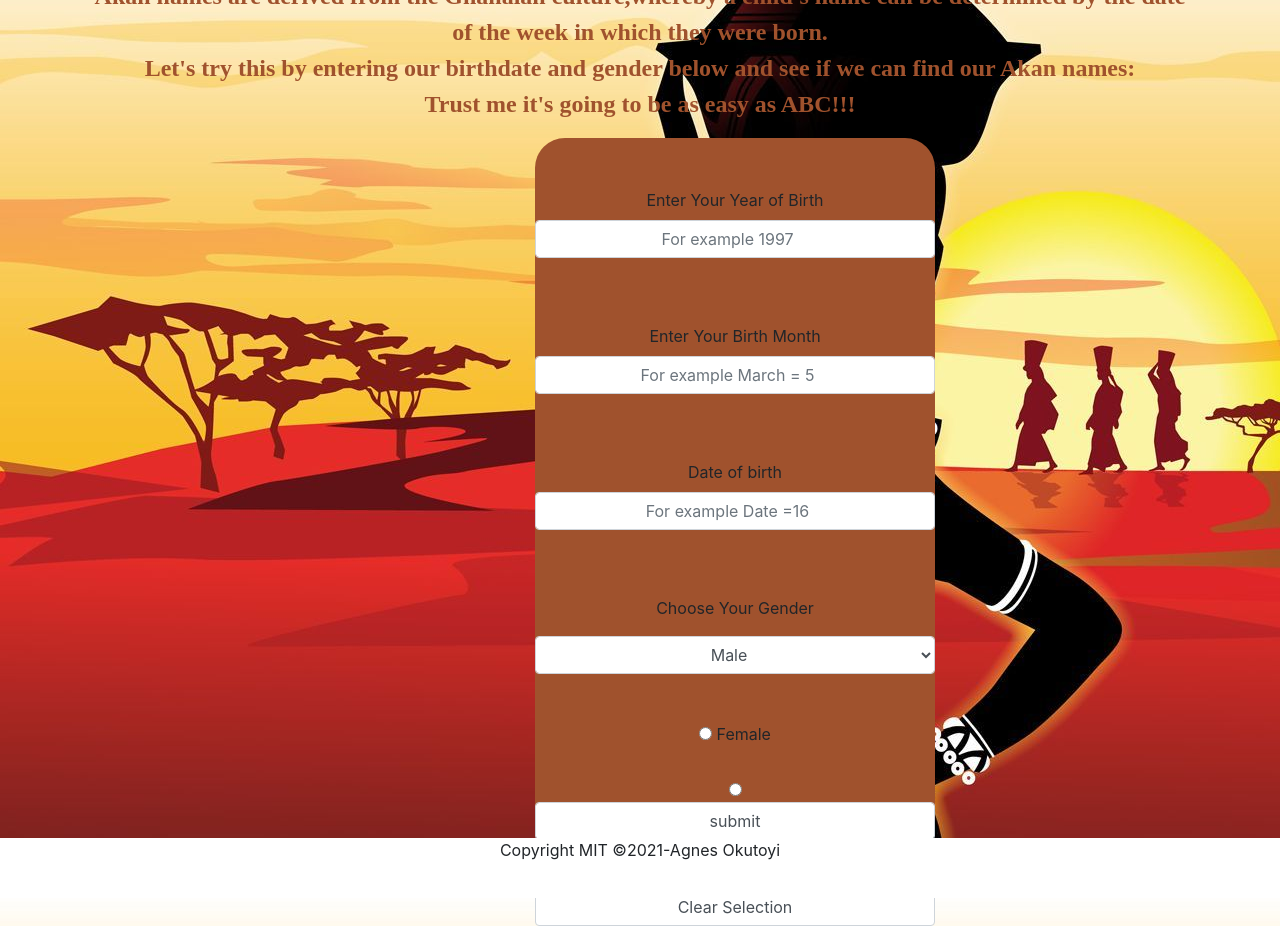
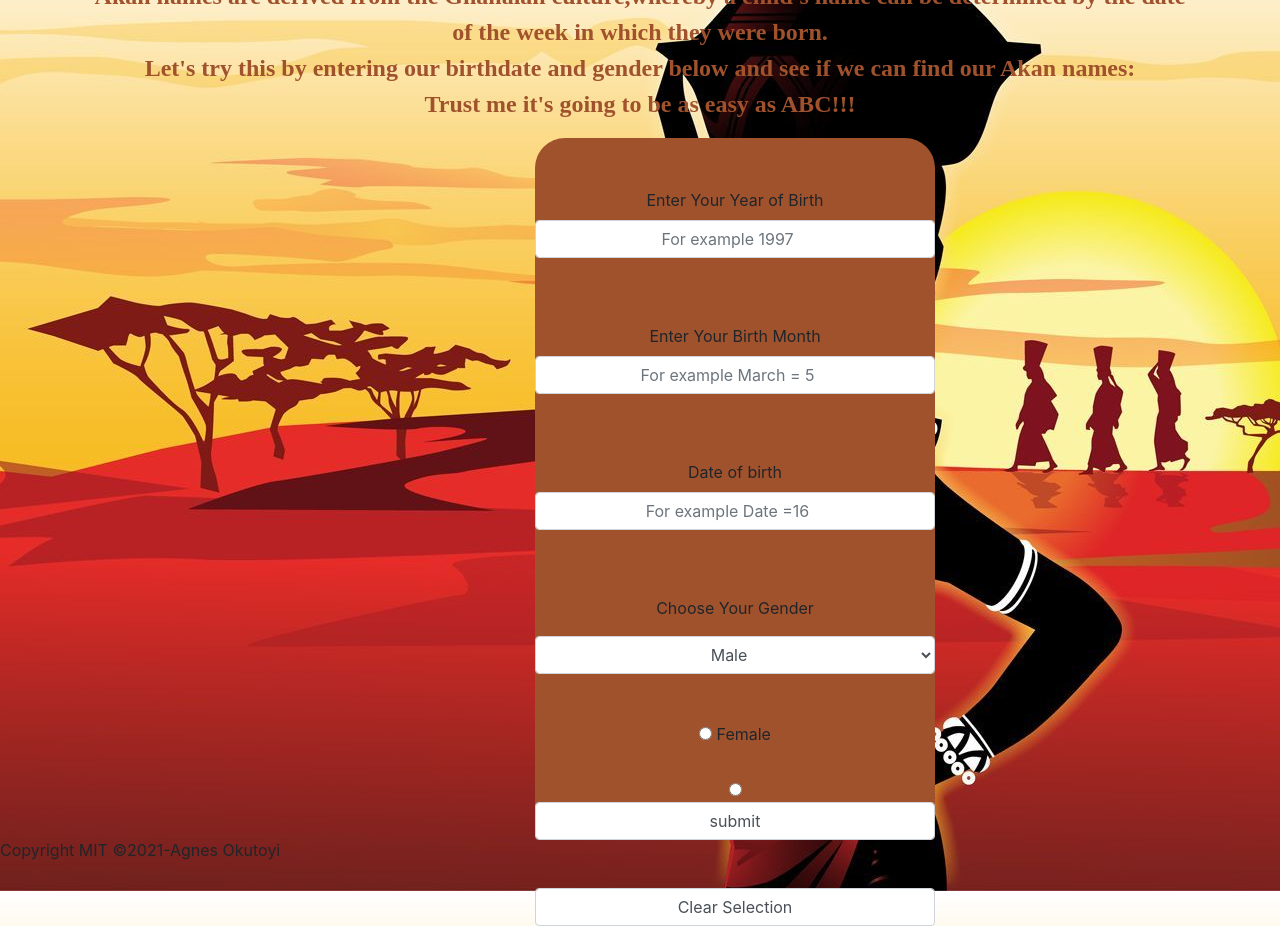
Before and after one commit to Ag-nes/Akan-names, a plain HTML site: page index.html in a window 1280 px wide. Shown: the part 102-1028 px from the top of the page. Drawn offline with nearby package versions, Linux system fonts and the light colour scheme; files whose address does not match are found by name.

Commit message:
Add modified css

```diff
--- a/styles.css
+++ b/styles.css
@@ -46,9 +46,5 @@ form{
 }
 body{
     background-image: url(./backg.jpg);
+
 }
-.footer {
-    text-align: center;
-    background-color: white;
-    height: 60px;
-}
```
